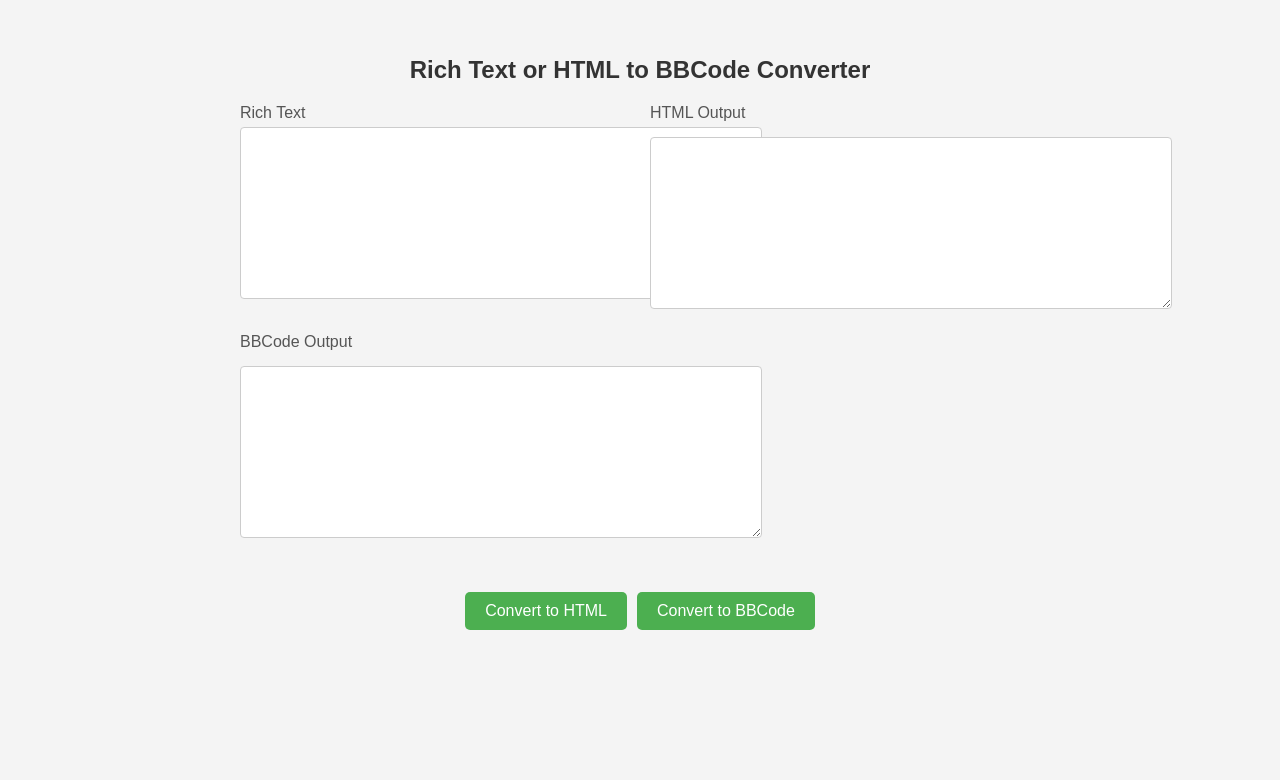
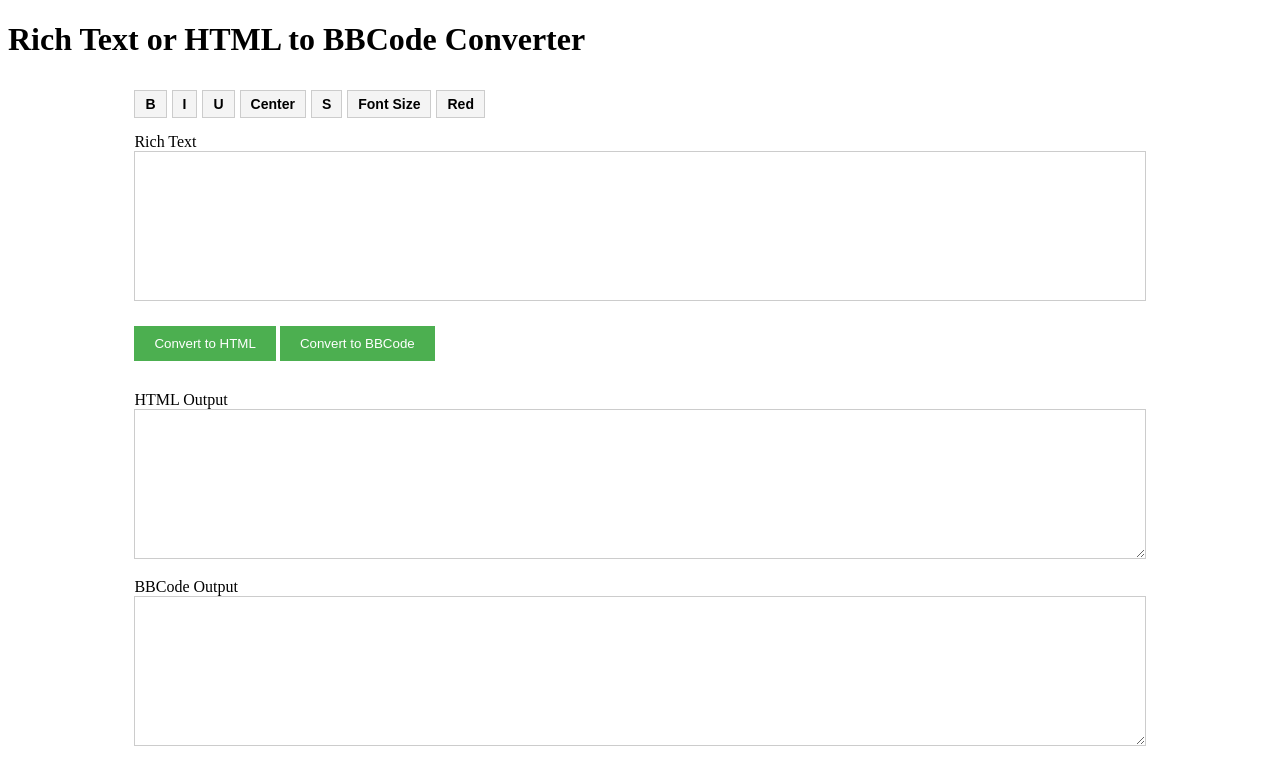
Before and after one commit to almahmudbd/convert-to-bbcode, a plain HTML site: page index.html in a window 1280 px wide. Drawn offline with Linux system fonts and the light colour scheme.

Commit message:
Update index.html

```diff
--- a/index.html
+++ b/index.html
@@ -5,92 +5,80 @@
     <meta name="viewport" content="width=device-width, initial-scale=1.0">
     <title>Rich Text or HTML to BBCode Converter</title>
     <style>
-        body {
-            font-family: Arial, sans-serif;
+        .container {
+            width: 80%;
+            margin: 20px auto;
             display: flex;
             flex-direction: column;
-            align-items: center;
-            margin-top: 20px;
-            padding: 20px;
-            background-color: #f4f4f4;
         }
 
-        h1 {
-            color: #333;
-            font-size: 24px;
-            margin-bottom: 20px;
+        .container div {
+            margin-bottom: 15px;
         }
 
-        /* Rich text input box styles */
-        #richTextInput {
+        .editable-box {
+            width: 100%;
+            height: 150px;
             border: 1px solid #ccc;
             padding: 10px;
-            width: 500px;
-            height: 150px;
-            margin-bottom: 10px;
-            background-color: #fff;
-            overflow-y: auto;
-            font-size: 14px;
-            border-radius: 4px;
+            font-family: Arial, sans-serif;
+            box-sizing: border-box;
         }
 
-        /* Button styles */
+        #richTextInput {
+            max-height: 250px;
+            overflow-y: auto;
+            resize: none; /* Disable resizing */
+        }
+
+        .toolbar {
+            margin-bottom: 10px;
+            display: flex;
+            gap: 5px;
+        }
+
+        .toolbar button {
+            padding: 5px 10px;
+            cursor: pointer;
+            background-color: #f4f4f4;
+            border: 1px solid #ccc;
+            font-size: 14px;
+            font-weight: bold;
+            color: black; /* Ensure text is visible */
+        }
+
+        .toolbar button:hover {
+            background-color: #e0e0e0;
+        }
+
+        .toolbar button:active {
+            background-color: #d0d0d0;
+        }
+
         button {
-            margin: 10px 5px;
             padding: 10px 20px;
             background-color: #4CAF50;
             color: white;
             border: none;
             cursor: pointer;
-            font-size: 16px;
-            border-radius: 5px;
+            margin-top: 10px;
         }
 
         button:hover {
             background-color: #45a049;
         }
 
-        /* Output text areas (HTML and BBCode) */
-        #htmlOutput, #bbcodeOutput {
-            width: 500px;
-            height: 150px;
-            margin-top: 10px;
-            background-color: #fff;
-            overflow-y: auto;
-            padding: 10px;
-            border: 1px solid #ccc;
-            border-radius: 4px;
-            font-family: monospace;
-            font-size: 14px;
+        .buttons-container {
+            margin-top: 10px; /* Adjusts the position of the buttons */
         }
 
-        /* Adjust for the container with multiple text areas */
-        .container {
-            display: flex;
-            justify-content: space-between; /* Spread the boxes out */
-            gap: 20px; /* Space between the text boxes */
-            flex-wrap: wrap; /* Allow wrapping when screen is small */
-            max-width: 800px;
-            margin-bottom: 20px;
-        }
-
-        .container div {
-            flex: 1 1 32%; /* Ensure each text box takes up a reasonable portion of the width */
-            min-width: 300px; /* Prevent the boxes from becoming too small */
-        }
-
-        /* Optional styles for labels */
-        label {
-            display: block;
-            font-size: 16px;
-            margin-bottom: 5px;
-            color: #555;
-        }
-
-        .buttons-container {
-            margin-top: 20px;
-            display: flex;
-            justify-content: center;
+        .editable-box {
+            width: 100%;
+            height: 150px;
+            border: 1px solid #ccc;
+            padding: 10px;
+            font-family: Arial, sans-serif;
+            box-sizing: border-box;
         }
     </style>
 </head>
@@ -100,22 +88,35 @@
 
     <div class="container">
         <div>
+            <!-- Toolbar for Rich Text Editor -->
+            <div class="toolbar">
+                <button onclick="document.execCommand('bold', false, null);">B</button>
+                <button onclick="document.execCommand('italic', false, null);">I</button>
+                <button onclick="document.execCommand('underline', false, null);">U</button>
+                <button onclick="document.execCommand('justifyCenter', false, null);">Center</button>
+                <button onclick="document.execCommand('strikethrough', false, null);">S</button>
+                <button onclick="document.execCommand('fontSize', false, '5');">Font Size</button>
+                <button onclick="document.execCommand('foreColor', false, '#ff0000');">Red</button>
+            </div>
             <label for="richTextInput">Rich Text</label>
             <div id="richTextInput" contenteditable="true" class="editable-box"></div>
+
+            <!-- Buttons for conversion below rich text input -->
+            <div class="buttons-container">
+                <button onclick="convertToHTML()">Convert to HTML</button>
+                <button onclick="convertToBBCode()">Convert to BBCode</button>
+            </div>
         </div>
+
         <div>
             <label for="htmlOutput">HTML Output</label>
-            <textarea id="htmlOutput" class="editable-box" readonly></textarea>
+            <textarea id="htmlOutput" class="editable-box"></textarea>
         </div>
+
         <div>
             <label for="bbcodeOutput">BBCode Output</label>
-            <textarea id="bbcodeOutput" class="editable-box" readonly></textarea>
+            <textarea id="bbcodeOutput" class="editable-box"></textarea>
         </div>
-    </div>
-
-    <div class="buttons-container">
-        <button onclick="convertToHTML()">Convert to HTML</button>
-        <button onclick="convertToBBCode()">Convert to BBCode</button>
     </div>
 
     <script>
@@ -128,39 +129,35 @@
         // Function to convert HTML to BBCode and display in the BBCode output area
         function convertToBBCode() {
             let htmlContent = document.getElementById("htmlOutput").value;
-            htmlContent = htmlContent.replace(/ style="[^"]*"/g, ""); // Remove inline style attributes
-            htmlContent = htmlContent.replace(/&nbsp;/g, " ");  // Non-breaking space -> Regular space
+            htmlContent = htmlContent.replace(/ style="[^"]*"/g, "");
+            htmlContent = htmlContent.replace(/&nbsp;/g, " ");
 
             let bbCodeText = htmlContent
                 .replace(/<b>(.*?)<\/b>/g, "[b]$1[/b]")
                 .replace(/<strong>(.*?)<\/strong>/g, "[b]$1[/b]")
                 .replace(/<i>(.*?)<\/i>/g, "[i]$1[/i]")
+                .replace(/<em>(.*?)<\/em>/g, "[i]$1[/i]")
                 .replace(/<u>(.*?)<\/u>/g, "[u]$1[/u]")
                 .replace(/<center>(.*?)<\/center>/g, "[center]$1[/center]")
-                .replace(/<div class="mediainfo">(.*?)<\/div>/g, "[mediainfo]$1[/mediainfo]")
                 .replace(/<a.*?href="(.*?)".*?>(.*?)<\/a>/g, "[url=$1]$2[/url]")
                 .replace(/<img src="(.*?)"(.*?)>/g, "[img]$1[/img]")
                 .replace(/<iframe.*?src="https:\/\/www\.youtube\.com\/embed\/(.*?)".*?>.*?<\/iframe>/g, "[video=$1]")
-                .replace(/<span class="spoiler">(.*?)<\/span>/g, "[spoiler]$1[/spoiler]")
                 .replace(/<blockquote>(.*?)<\/blockquote>/g, "[quote]$1[/quote]")
                 .replace(/<hr\s*\/?>/g, "[hr]")
                 .replace(/<span class="df">(.*?)<\/span>/g, "[df]$1[/df]")
                 .replace(/<span style="color:\s?(.*?)">(.*?)<\/span>/g, "[color=$1]$2[/color]")
                 .replace(/<span style="font-size:\s?(.*?)px">(.*?)<\/span>/g, "[size=$1]$2[/size]")
                 .replace(/<span style="font-family:\s?(.*?)">(.*?)<\/span>/g, "[font=$1]$2[/font]")
-
                 .replace(/<h1>(.*?)<\/h1>/g, "[size=7]$1[/size]")
                 .replace(/<h2>(.*?)<\/h2>/g, "[size=6]$1[/size]")
                 .replace(/<h3>(.*?)<\/h3>/g, "[size=5]$1[/size]")
                 .replace(/<h4>(.*?)<\/h4>/g, "[size=4]$1[/size]")
-
                 .replace(/<ul>(.*?)<\/ul>/gs, function(match, p1) {
                     return p1.replace(/<li>(.*?)<\/li>/gs, "[*]$1\n");
                 })
                 .replace(/<ol>(.*?)<\/ol>/gs, function(match, p1) {
                     return p1.replace(/<li>(.*?)<\/li>/gs, "[*]$1\n");
                 })
-
                 .replace(/<div.*?>/g, "\n")
                 .replace(/<\/div>/g, "")
                 .replace(/<span[^>]*>/g, "")
```
